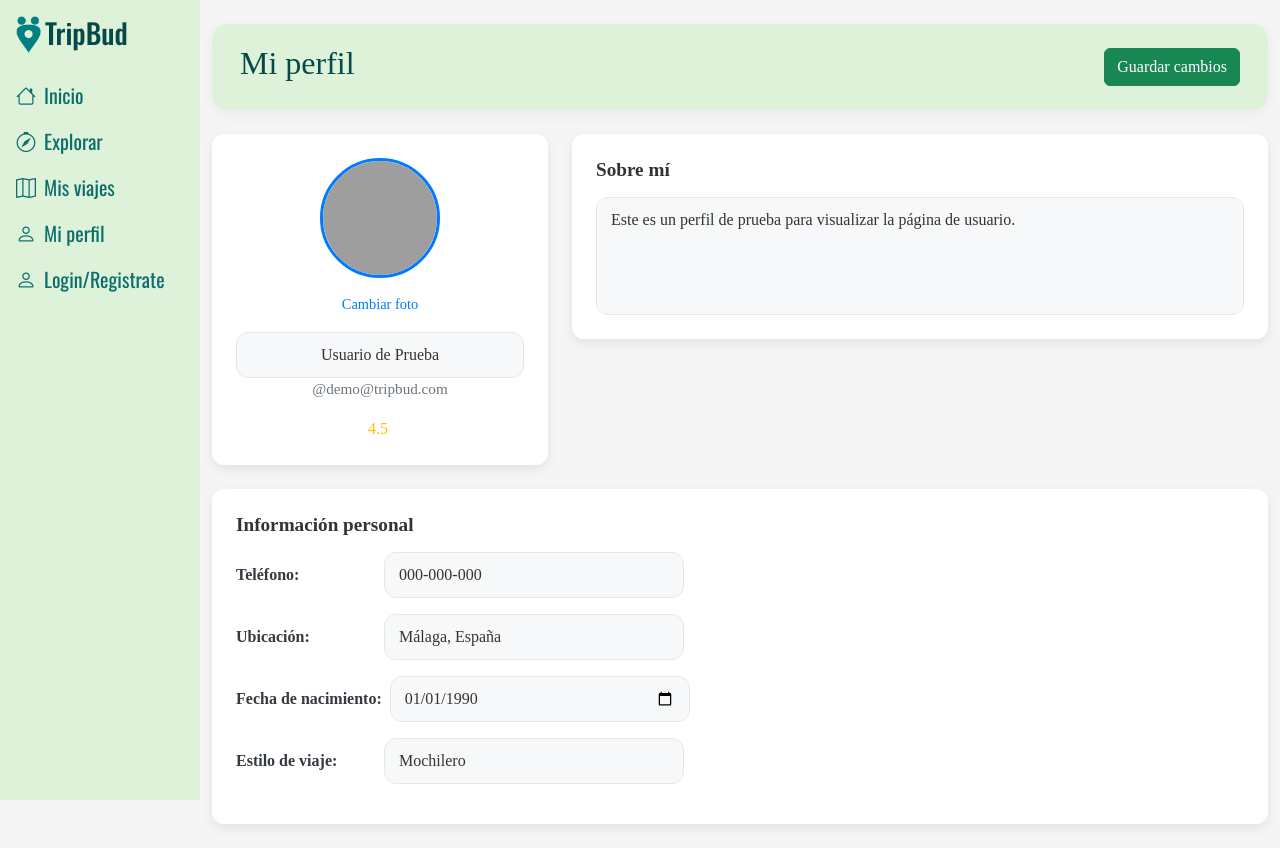
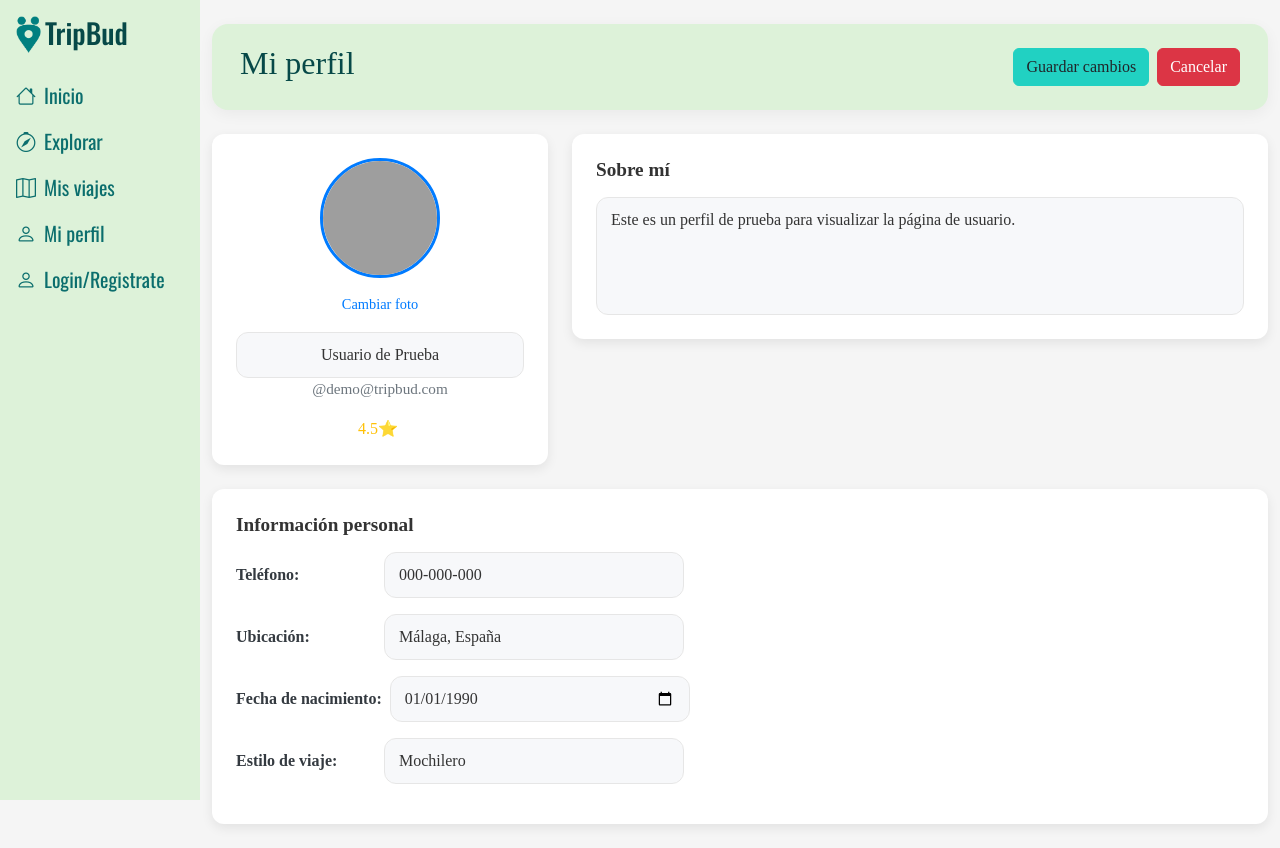
Before and after one commit to perezcastillopol/Frontend-Proyecto-Final-Grupo-3-mfpfsdev, an Angular app: page /perfil/1 in a window 1280 px wide. Both pictures are taken after a click on the button "Editar perfil". Built offline with nearby package versions, Linux system fonts and the light colour scheme; grey boxes are pictures that could not be loaded.

Commit message:
cambio en el banner de suuario

```diff
--- a/src/app/pages/user-view/profile-main-card/profile-main-card.component.html
+++ b/src/app/pages/user-view/profile-main-card/profile-main-card.component.html
@@ -1,7 +1,7 @@
 <div class="profile-card main-card">
   <div class="text-center position-relative">
     <div class="profile-img mx-auto">
-      <img [src]="user?.foto" alt="Foto perfil">
+      <img [src]="user.foto" alt="Foto perfil">
     </div>
 
     <label class="edit-photo-btn" [hidden]="!isEditing">
@@ -21,7 +21,7 @@
   <p class="text-center username-text">@{{ user.mail }}</p>
 
   <div class="text-center rating-text">
-    {{ user.valoracion_promedio }}
+    {{ user.valoracion_promedio }}⭐
     <i class="fa-solid fa-star star-icon"></i>
   </div>
 </div>
--- a/src/app/pages/user-view/user-view.component.html
+++ b/src/app/pages/user-view/user-view.component.html
@@ -18,7 +18,10 @@
           <button class="btn profile-btn-primary banner-edit-btn" (click)="editarPerfil()">Editar perfil</button>
         }
         @if (isEditing) {
-          <button class="btn btn-success banner-edit-btn" (click)="guardarCambios()">Guardar cambios</button>
+          <button class="btn profile-btn-primary banner-edit-btn" (click)="guardarCambios()">Guardar cambios</button>
+        }
+        @if (isEditing) {
+          <button class="btn btn-danger banner-edit-btn-danger" (click)="cancelarEdicion()">Cancelar</button>
         }
       </div>
     </div>
--- a/src/app/pages/user-view/user-view.component.ts
+++ b/src/app/pages/user-view/user-view.component.ts
@@ -85,4 +85,9 @@ export class UserViewComponent {
       console.error('Error guardando cambios:', error);
     }
   }
+
+  cancelarEdicion(): void {
+    this.isEditing = false;
+    this.ngOnInit(); // Recargar los datos originales del perfil
+  }
 }
```
